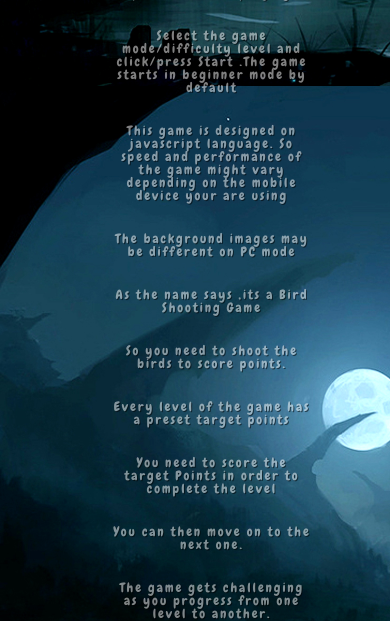
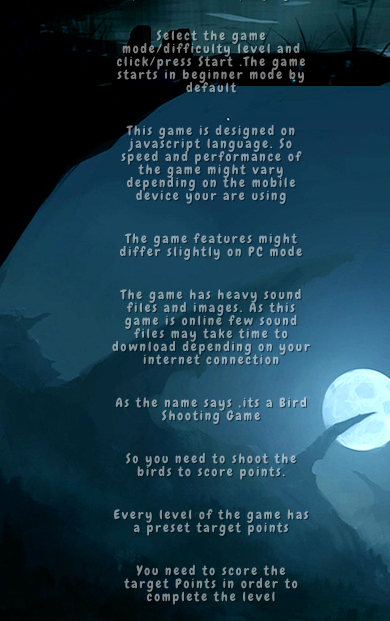
Before and after one commit to imranhsayed/shooting-game, a PHP site: page / in a window 390 px wide; the page is wider, and only the part inside the window is pictured. Shown: the part 758-1379 px from the top of that part. Run offline with PHP 8.4, Linux system fonts and the light colour scheme.

Commit message:
File cleanup and test

```diff
--- a/index.php
+++ b/index.php
@@ -66,7 +66,9 @@
                 <p>Select the game mode/difficulty level and click/press Start .The game starts in beginner mode by default</p>
                 <p>This game is designed on javascript language. So speed and performance of the game
                     might vary depending on the mobile device your are using</p>
-                <p>The background images may be different on PC mode</p>
+                <p>The game features might differ slightly on PC mode</p>
+                <p>The game has heavy sound files and images. As this game is online few sound files may
+                take time to download depending on your internet connection</p>
                 <p>As the name says ,its a Bird Shooting Game </p>
                 <p>So you need to shoot the birds to score points.</p>
                 <p>Every level of the game has a preset target points</p>
--- a/javascript.js
+++ b/javascript.js
@@ -61,7 +61,7 @@ var birdShootingGame = (function( $ ) {
             game.mainSection.classList.remove( 'display' );
             game.body.style.minHeight = window.outerHeight;
             alert( 'Welcome! For the best user experience , this game is designed to play in portrait mode on mobile devices. So if ' +
-                'you are using a mobile device, please play in portrait mode')
+                'you are using a mobile device, please play in portrait mode. This game is online. So some music and images files may take time to download')
         },
 
         /**
@@ -1265,7 +1265,7 @@ var birdShootingGame = (function( $ ) {
                             .animate(
                                 {
                                     'position': 'absolute',
-                                    'bottom': '80px',
+                                    'bottom': '85px',
                                     'right': '180px'
                                 }, 10000
                             )
--- a/style.css
+++ b/style.css
@@ -749,7 +749,7 @@ CSS for credits game ending
     }
 
     img {
-        width: 42px;
+        width: 45px;
     }
     .header {
         padding: 5px;
@@ -764,7 +764,7 @@ CSS for credits game ending
     }
 
     .blood-splat-img {
-        width: 50px;
+        width: 55px;
     }
 
     .twenty-sec-to-go {
@@ -776,7 +776,7 @@ CSS for credits game ending
     }
 
     .man-bird-image {
-        width: 90px;
+        width: 100px;
     }
 
     .dragon-entry-green, .dragon-entry-brown,
```
